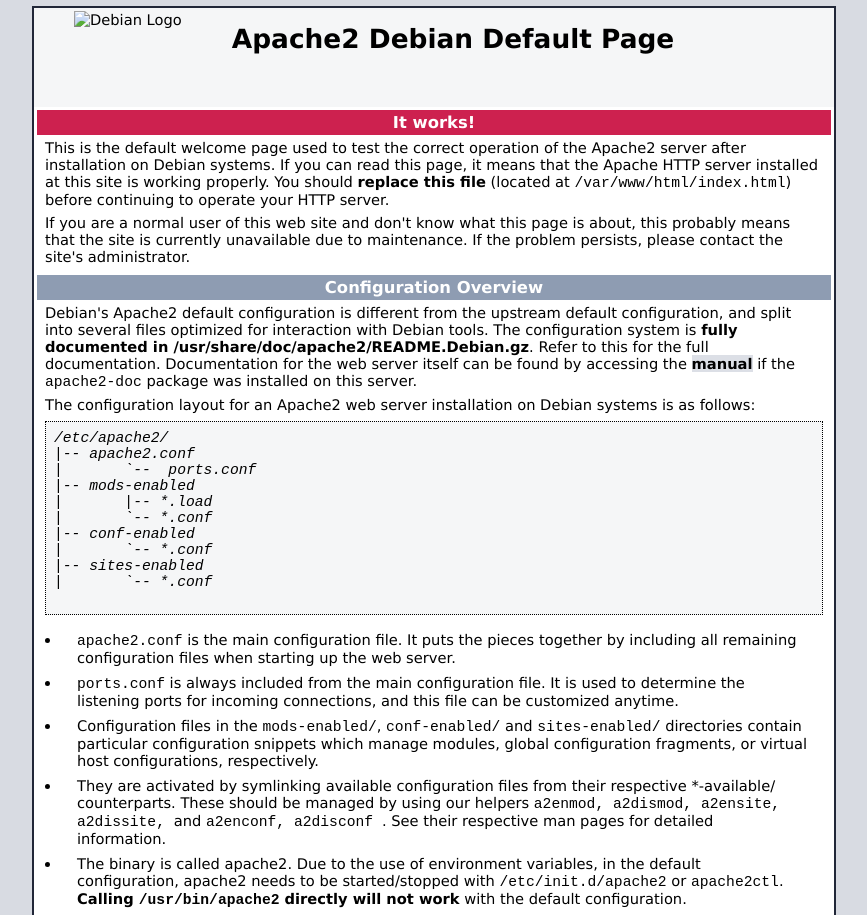
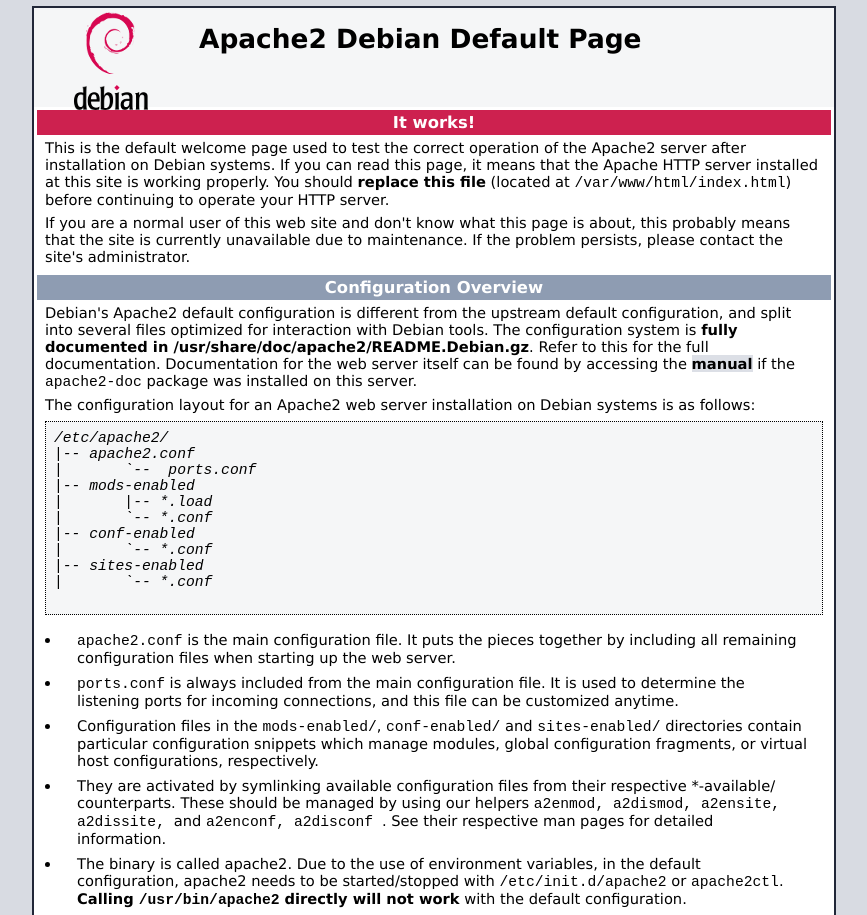
Before and after one commit to igielskv/learning_git, a plain HTML site: page index.html in a window 1280 px wide. Shown: the top 915 px of the page, without its empty margins (206-1073 px from the left). Drawn offline with Linux system fonts and the light colour scheme.

Commit message:
Add Debian logo icon

```diff
--- a/index.html
+++ b/index.html
@@ -188,7 +188,7 @@
   <body>
     <div class="main_page">
       <div class="page_header floating_element">
-        <img src="/icons/openlogo-75.png" alt="Debian Logo" class="floating_element"/>
+        <img src="icons/openlogo-75.png" alt="Debian Logo" class="floating_element"/>
         <span class="floating_element">
           Apache2 Debian Default Page
         </span>
```
Also changed, not shown: icons/openlogo-75.png (added).
